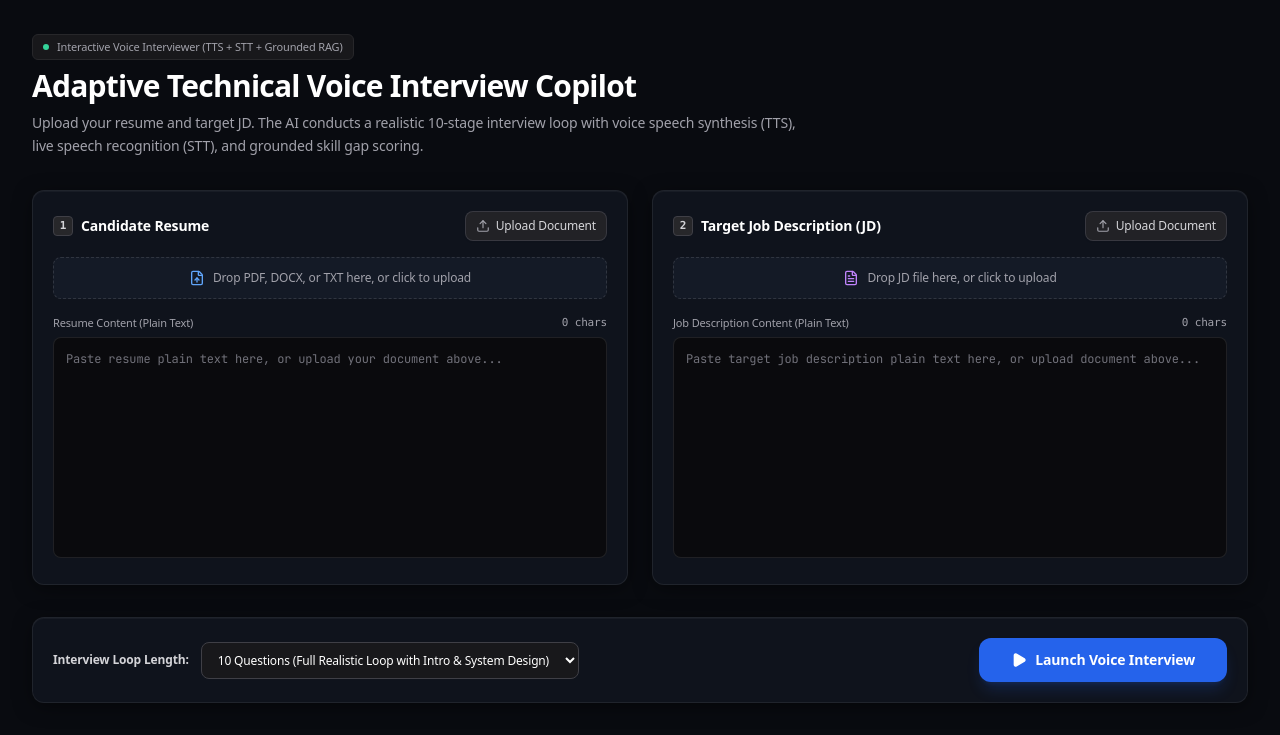
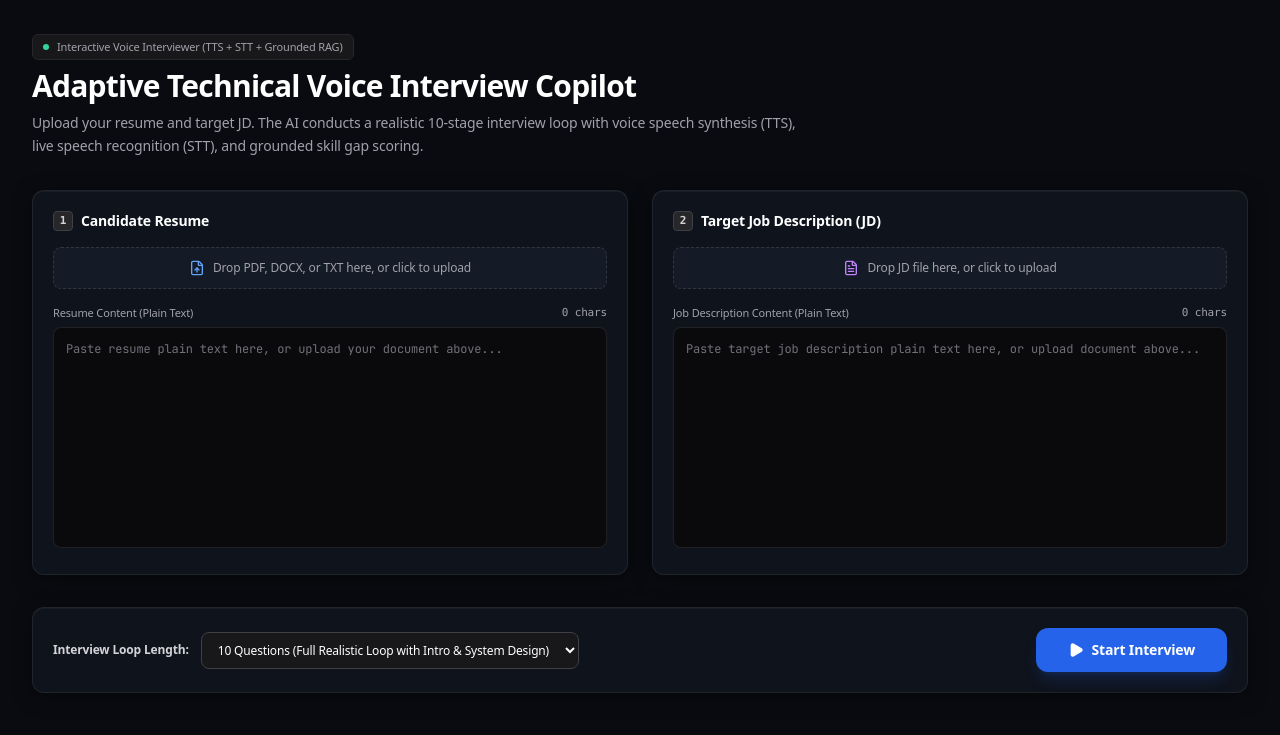
Before and after one commit to Annu-bot/AI-Interview-Copilot, a FastAPI app: page / in a window 1280 px wide. Shown: the part 65-800 px from the top of the page. Run offline with FastAPI, Linux system fonts and the light colour scheme; data that the repository does not hold is empty; some libraries are stand-ins or nearby versions.

Commit message:
feat(ui-voice): streamline upload dropzones, rename start button, lock mic during AI speech, and embed conversational greetings into questions

```diff
--- a/static/app.js
+++ b/static/app.js
@@ -91,6 +91,20 @@ function getBestEnglishVoice() {
   return enVoice || synthVoices[0] || null;
 }
 
+// Helper to enable/disable Microphone based on AI speech state
+function setMicEnabled(enabled, tooltipMsg = "") {
+  const micBtn = document.getElementById("voiceRecordBtn");
+  if (!micBtn) return;
+  micBtn.disabled = !enabled;
+  if (!enabled) {
+    micBtn.classList.add("opacity-40", "cursor-not-allowed");
+    micBtn.setAttribute("title", tooltipMsg || "Microphone disabled while AI is speaking");
+  } else {
+    micBtn.classList.remove("opacity-40", "cursor-not-allowed");
+    micBtn.setAttribute("title", tooltipMsg || "Click to speak your response");
+  }
+}
+
 function toggleTtsSpeech() {
   if (isSpeakingTts) {
     stopTtsSpeech();
@@ -106,10 +120,9 @@ function speakCurrentQuestion() {
   if (!currentQuestions || currentQuestionIndex >= currentQuestions.length) return;
 
   const q = currentQuestions[currentQuestionIndex];
-  const intro = q.spoken_intro ? `${q.spoken_intro}. ` : "";
-  const textToSpeak = `${intro}${q.question_text || ""}`;
+  const textToSpeak = (q.question_text || "").trim();
 
-  if (!textToSpeak.trim()) return;
+  if (!textToSpeak) return;
 
   const utterance = new SpeechSynthesisUtterance(textToSpeak);
   const voice = getBestEnglishVoice();
@@ -121,17 +134,20 @@ function speakCurrentQuestion() {
   utterance.onstart = () => {
     isSpeakingTts = true;
     updateTtsUi(true);
+    setMicEnabled(false, "Microphone locked while AI is speaking...");
   };
 
   utterance.onend = () => {
     isSpeakingTts = false;
     updateTtsUi(false);
+    setMicEnabled(true);
   };
 
   utterance.onerror = (e) => {
     console.warn("TTS Error:", e);
     isSpeakingTts = false;
     updateTtsUi(false);
+    setMicEnabled(true);
   };
 
   window.speechSynthesis.speak(utterance);
@@ -143,6 +159,7 @@ function stopTtsSpeech() {
   }
   isSpeakingTts = false;
   updateTtsUi(false);
+  setMicEnabled(true);
 }
 
 function updateTtsUi(speaking) {
@@ -252,8 +269,6 @@ function startVoiceRecording() {
     isRecordingVoice = true;
     const btn = document.getElementById("voiceRecordBtn");
     if (btn) btn.classList.add("mic-recording");
-    const textEl = document.getElementById("voiceRecordText");
-    if (textEl) textEl.textContent = "Listening...";
     const feedback = document.getElementById("sttLiveFeedback");
     if (feedback) feedback.classList.remove("hidden");
   } catch (e) {
@@ -268,8 +283,6 @@ function stopVoiceRecording() {
   isRecordingVoice = false;
   const btn = document.getElementById("voiceRecordBtn");
   if (btn) btn.classList.remove("mic-recording");
-  const textEl = document.getElementById("voiceRecordText");
-  if (textEl) textEl.textContent = "Dictate Voice (STT)";
   const feedback = document.getElementById("sttLiveFeedback");
   if (feedback) feedback.classList.add("hidden");
 }
@@ -583,16 +596,6 @@ function loadCurrentQuestion() {
   document.getElementById("targetSkillDisplay").textContent = `Target: ${q.target_skill_or_topic || "Core Topic"}`;
   document.getElementById("currentQuestionText").textContent = q.question_text || "";
 
-  // Render Spoken Intro Callout
-  const spokenContainer = document.getElementById("spokenIntroContainer");
-  const spokenText = document.getElementById("spokenIntroText");
-  if (q.spoken_intro && q.spoken_intro.trim()) {
-    spokenText.textContent = `"${q.spoken_intro}"`;
-    spokenContainer.classList.remove("hidden");
-  } else {
-    spokenContainer.classList.add("hidden");
-  }
-
   // Progress Bar
   const progressPercent = Math.round(((currentQuestionIndex + 1) / currentQuestions.length) * 100);
   const progressBarFill = document.getElementById("progressBarFill");
@@ -608,6 +611,7 @@ function loadCurrentQuestion() {
     document.getElementById("userAnswerInput").value = existingEval.user_answer || existingEval.answer || "";
     document.getElementById("userAnswerInput").disabled = true;
     document.getElementById("submitAnswerBtn").disabled = true;
+    setMicEnabled(false, "Question already evaluated");
     updateAnswerWordCount();
     renderEvaluation(existingEval.evaluation || existingEval);
   } else {
@@ -619,9 +623,12 @@ function loadCurrentQuestion() {
 
     // Auto-Speak Question via TTS if enabled
     if (autoSpeakEnabled) {
+      setMicEnabled(false, "Microphone disabled while AI is speaking...");
       setTimeout(() => {
         speakCurrentQuestion();
       }, 400);
+    } else {
+      setMicEnabled(true);
     }
   }
 
@@ -640,6 +647,7 @@ async function submitAnswerForEvaluation() {
   stopTimer();
   stopTtsSpeech();
   stopVoiceRecording();
+  setMicEnabled(false);
 
   const q = currentQuestions[currentQuestionIndex];
 
@@ -675,6 +683,7 @@ async function submitAnswerForEvaluation() {
     renderEvaluation(evalData);
   } catch (err) {
     alert(`Evaluation failed: ${err.message}`);
+    setMicEnabled(true);
   } finally {
     showLoading(false);
   }
@@ -687,6 +696,7 @@ function renderEvaluation(evalData) {
 
   document.getElementById("userAnswerInput").disabled = true;
   document.getElementById("submitAnswerBtn").disabled = true;
+  setMicEnabled(false, "Question already evaluated");
 
   const score = evalData.score_out_of_10 || 0;
   const scoreBox = document.getElementById("evalScoreBox");
--- a/templates/index.html
+++ b/templates/index.html
@@ -91,15 +91,11 @@
             <span class="w-5 h-5 rounded bg-zinc-800 border border-zinc-700 text-zinc-300 text-[11px] font-bold flex items-center justify-center font-mono">1</span>
             <h2 class="text-sm font-semibold text-white">Candidate Resume</h2>
           </div>
-          <label class="text-xs text-zinc-300 hover:text-white cursor-pointer flex items-center gap-1.5 font-medium bg-zinc-800/80 hover:bg-zinc-700/80 px-2.5 py-1.5 rounded-lg border border-zinc-700/80 transition shadow-sm">
-            <i data-lucide="upload" class="w-3.5 h-3.5 text-zinc-400"></i>
-            <span>Upload Document</span>
-            <input type="file" id="resumeFile" accept=".pdf,.docx,.txt" class="hidden" onchange="handleFileUpload(event, 'resumeText', 'resumeFileStatus')">
-          </label>
         </div>
 
         <!-- Drag & Drop Zone -->
         <div id="resumeDropzone" class="dropzone-box rounded-lg p-3 text-center cursor-pointer" onclick="document.getElementById('resumeFile').click()">
+          <input type="file" id="resumeFile" accept=".pdf,.docx,.txt" class="hidden" onchange="handleFileUpload(event, 'resumeText', 'resumeFileStatus')">
           <div class="flex items-center justify-center gap-2 text-xs text-zinc-400">
             <i data-lucide="file-up" class="w-4 h-4 text-blue-400"></i>
             <span>Drop PDF, DOCX, or TXT here, or click to upload</span>
@@ -123,15 +119,11 @@
             <span class="w-5 h-5 rounded bg-zinc-800 border border-zinc-700 text-zinc-300 text-[11px] font-bold flex items-center justify-center font-mono">2</span>
             <h2 class="text-sm font-semibold text-white">Target Job Description (JD)</h2>
           </div>
-          <label class="text-xs text-zinc-300 hover:text-white cursor-pointer flex items-center gap-1.5 font-medium bg-zinc-800/80 hover:bg-zinc-700/80 px-2.5 py-1.5 rounded-lg border border-zinc-700/80 transition shadow-sm">
-            <i data-lucide="upload" class="w-3.5 h-3.5 text-zinc-400"></i>
-            <span>Upload Document</span>
-            <input type="file" id="jdFile" accept=".pdf,.docx,.txt" class="hidden" onchange="handleFileUpload(event, 'jdText', 'jdFileStatus')">
-          </label>
         </div>
 
         <!-- Drag & Drop Zone -->
         <div id="jdDropzone" class="dropzone-box rounded-lg p-3 text-center cursor-pointer" onclick="document.getElementById('jdFile').click()">
+          <input type="file" id="jdFile" accept=".pdf,.docx,.txt" class="hidden" onchange="handleFileUpload(event, 'jdText', 'jdFileStatus')">
           <div class="flex items-center justify-center gap-2 text-xs text-zinc-400">
             <i data-lucide="file-text" class="w-4 h-4 text-purple-400"></i>
             <span>Drop JD file here, or click to upload</span>
@@ -166,7 +158,7 @@
       <div class="flex items-center gap-3 w-full sm:w-auto">
         <button onclick="startInterviewFlow()" id="startInterviewBtn" class="w-full sm:w-auto flex items-center justify-center gap-2 bg-blue-600 hover:bg-blue-500 text-white font-semibold text-sm px-8 py-3 rounded-xl shadow-lg shadow-blue-600/20 transition transform active:scale-95 disabled:opacity-50 disabled:cursor-not-allowed">
           <i data-lucide="play" class="w-4 h-4 fill-white"></i>
-          <span>Launch Voice Interview</span>
+          <span>Start Interview</span>
         </button>
       </div>
 
@@ -304,11 +296,6 @@
           </div>
         </div>
 
-        <!-- Conversational Spoken Intro Callout -->
-        <div id="spokenIntroContainer" class="hidden bg-blue-950/20 border-l-2 border-blue-500 p-3 rounded-r-lg">
-          <p id="spokenIntroText" class="text-xs text-blue-200/90 italic"></p>
-        </div>
-
         <!-- Main Question Text -->
         <div class="space-y-1 pt-1">
           <div class="text-[11px] font-mono uppercase tracking-wider text-zinc-400 font-semibold flex items-center justify-between">
@@ -332,17 +319,16 @@
           <div class="flex items-center gap-3">
             <span id="answerWordCount" class="text-[11px] font-mono text-zinc-400">0 words</span>
 
-            <!-- Voice Speech-to-Text Button -->
-            <button onclick="toggleVoiceRecording()" id="voiceRecordBtn" title="Speak your response aloud" class="flex items-center gap-1.5 text-xs font-semibold px-3 py-1.5 rounded-lg bg-zinc-800 hover:bg-zinc-700 text-zinc-200 border border-zinc-700 transition">
-              <i data-lucide="mic" id="voiceRecordIcon" class="w-3.5 h-3.5 text-rose-400"></i>
-              <span id="voiceRecordText">Dictate Voice (STT)</span>
+            <!-- Voice Speech-to-Text Button (Icon only) -->
+            <button onclick="toggleVoiceRecording()" id="voiceRecordBtn" title="Click to speak your response aloud" class="flex items-center justify-center p-2 rounded-lg bg-zinc-800 hover:bg-zinc-700 text-zinc-200 border border-zinc-700 transition disabled:opacity-40 disabled:cursor-not-allowed">
+              <i data-lucide="mic" id="voiceRecordIcon" class="w-4 h-4 text-rose-400"></i>
             </button>
           </div>
         </div>
 
         <!-- Answer Textarea -->
         <div class="space-y-1">
-          <textarea id="userAnswerInput" rows="7" class="w-full bg-zinc-950/80 border border-zinc-800/80 rounded-lg p-3.5 text-sm text-zinc-200 placeholder-zinc-500 focus:outline-none focus:border-blue-500 focus:ring-1 focus:ring-blue-500 font-mono transition resize-none leading-relaxed" placeholder="Click 'Dictate Voice' to speak your answer, or type your explanation and architectural trade-offs..." oninput="updateAnswerWordCount()"></textarea>
+          <textarea id="userAnswerInput" rows="7" class="w-full bg-zinc-950/80 border border-zinc-800/80 rounded-lg p-3.5 text-sm text-zinc-200 placeholder-zinc-500 focus:outline-none focus:border-blue-500 focus:ring-1 focus:ring-blue-500 font-mono transition resize-none leading-relaxed" placeholder="Click the microphone icon above to speak, or type your response here..." oninput="updateAnswerWordCount()"></textarea>
           <div id="sttLiveFeedback" class="text-[11px] text-rose-400 font-mono hidden flex items-center gap-1.5 pt-1">
             <span class="w-2 h-2 rounded-full bg-rose-500 animate-pulse"></span>
             <span>Microphone active — speaking in real-time...</span>
```
Also changed, not shown: ai_apps/core/constants.py (+6 -5 lines), ai_apps/src/analyzer.py (+4 -4 lines).
